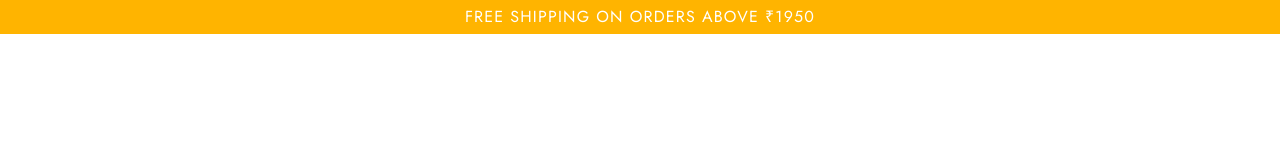
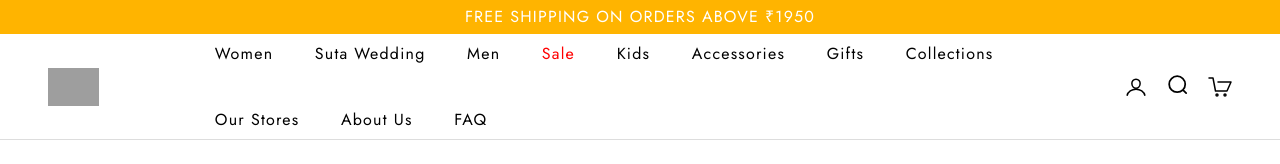
Before and after one commit to sourabhkhera11/SutaCl, a website built with Vite: page my-project/index.html in a window 1280 px wide. Built offline with nearby package versions, Linux system fonts and the light colour scheme; grey boxes are pictures that could not be loaded.

Commit message:
Header Done

```diff
--- a/my-project/index.html
+++ b/my-project/index.html
@@ -6,14 +6,59 @@
     <meta name="viewport" content="width=device-width, initial-scale=1.0" />
     <link rel="stylesheet" href="./src/style.css">
     <style>
-@import url('https://fonts.googleapis.com/css2?family=Jost:ital,wght@0,100..900;1,100..900&family=Lato:ital,wght@0,100;0,300;0,400;0,700;0,900;1,100;1,300;1,400;1,700;1,900&family=Roboto:ital,wght@0,100..900;1,100..900&display=swap');
-</style>
+      @import url('https://fonts.googleapis.com/css2?family=Jost:ital,wght@0,100..900;1,100..900&family=Lato:ital,wght@0,100;0,300;0,400;0,700;0,900;1,100;1,300;1,400;1,700;1,900&family=Roboto:ital,wght@0,100..900;1,100..900&display=swap');
+    </style>
     <title>my-project</title>
   </head>
   <body>
     <div class="typewriter-section st:text-[16px] st:bg-[#ffb400] st:py-[5px] st:px-[10px] st:text-center st:text-[#ffffff] st:min-h-[28px] st:max-h-[35px]:">
     <p class="st:tracking-[1.2px] ">FREE SHIPPING ON ORDERS ABOVE ₹1950</p>
   </div>
-
+  <header>
+    <div class="st:flex st:gap-[116px] st:py-[8px] st:px-[48px] st:items-center st:shadow-[inset_0_-1px_rgb(28_28_28_/_0.15)]">
+      <a href="/" class="">
+        <span class="st:sr-only">Suta</span>
+        <img class="st:w-[70px] st:max-w-full st:h-auto " src="//suta.in/cdn/shop/files/Suta_final_logo_df452a25-681f-4caa-a64e-a389640ad0f2.png?v=1761126095&amp;width=2283" alt="" srcset="//suta.in/cdn/shop/files/Suta_final_logo_df452a25-681f-4caa-a64e-a389640ad0f2.png?v=1761126095&amp;width=140 140w, //suta.in/cdn/shop/files/Suta_final_logo_df452a25-681f-4caa-a64e-a389640ad0f2.png?v=1761126095&amp;width=210 210w" width="2283" height="1521" sizes="70px" class="header__logo-image lcp-candidate" loading="eager" fetchpriority="high">
+      </a>
+      <nav class="">
+        <ul class="st:flex st:flex-wrap st:align-middle st:gap-[41.6px] ">
+          <li class="st:tracking-[1.2px] st:cursor-pointer">Women</li>
+          <li class="st:tracking-[1.2px] st:cursor-pointer">Suta Wedding</li>
+          <li class="st:tracking-[1.2px] st:cursor-pointer">Men</li>
+          <li class="st:tracking-[1.2px] st:cursor-pointer st:text-[#FF0000]">Sale</li>
+          <li class="st:tracking-[1.2px] st:cursor-pointer">Kids</li>
+          <li class="st:tracking-[1.2px] st:cursor-pointer">Accessories</li>
+          <li class="st:tracking-[1.2px] st:cursor-pointer">Gifts</li>
+          <li class="st:tracking-[1.2px] st:cursor-pointer">Collections</li>
+          <li class="st:tracking-[1.2px] st:cursor-pointer">Our Stores</li>
+          <li class="st:tracking-[1.2px] st:cursor-pointer">About Us</li>
+          <li class="st:tracking-[1.2px] st:cursor-pointer">FAQ</li>
+        </ul>
+      </nav>
+      <nav >
+        <ul class="st:flex st:gap-[20px] st:align-middle ">
+          <l1>
+            <a href="">
+              <svg aria-hidden="true" fill="none" focusable="false" width="24" class="header__nav-icon icon icon-account" viewBox="0 0 24 24">
+      <path d="M16.125 8.75c-.184 2.478-2.063 4.5-4.125 4.5s-3.944-2.021-4.125-4.5c-.187-2.578 1.64-4.5 4.125-4.5 2.484 0 4.313 1.969 4.125 4.5Z" stroke="currentColor" stroke-width="1.5" stroke-linecap="round" stroke-linejoin="round"></path>
+      <path d="M3.017 20.747C3.783 16.5 7.922 14.25 12 14.25s8.217 2.25 8.984 6.497" stroke="currentColor" stroke-width="1.5" stroke-miterlimit="10"></path>
+    </svg>
+            </a>
+          </l1>
+          <l1>
+            <a href="">
+              <svg xmlns="http://www.w3.org/2000/svg" width="20" height="20" viewBox="0 0 17 17" fill="none">
+    <path d="M15.439 15.439L12.6315 12.6314M14.6368 7.81841C14.6368 11.5841 11.5841 14.6368 7.81841 14.6368C4.05271 14.6368 1 11.5841 1 7.81841C1 4.05271 4.05271 1 7.81841 1C11.5841 1 14.6368 4.05271 14.6368 7.81841Z" stroke="black" stroke-width="1.5" stroke-linecap="round" stroke-linejoin="round"></path>
+  </svg>
+            </a></l1>
+          <l1><a href="">
+              <svg aria-hidden="true" fill="none" focusable="false" width="24" class="header__nav-icon icon icon-cart" viewBox="0 0 24 24"><path d="M10 7h13l-4 9H7.5L5 3H1" stroke="currentColor" stroke-width="1.5" stroke-linecap="round" stroke-linejoin="round"></path>
+          <circle cx="9" cy="20" r="1" stroke="currentColor" stroke-width="1.5" stroke-linecap="round" stroke-linejoin="round"></circle>
+          <circle cx="17" cy="20" r="1" stroke="currentColor" stroke-width="1.5" stroke-linecap="round" stroke-linejoin="round"></circle></svg>
+            </a></l1>
+        </ul>
+      </nav>
+    </div>
+  </header>
   </body>
 </html>
```
